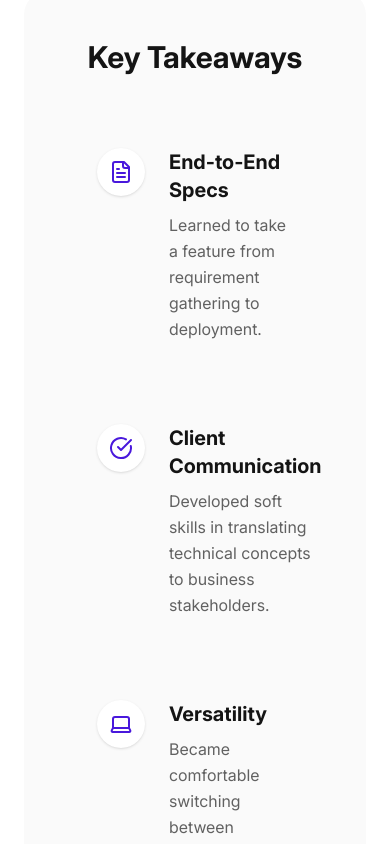
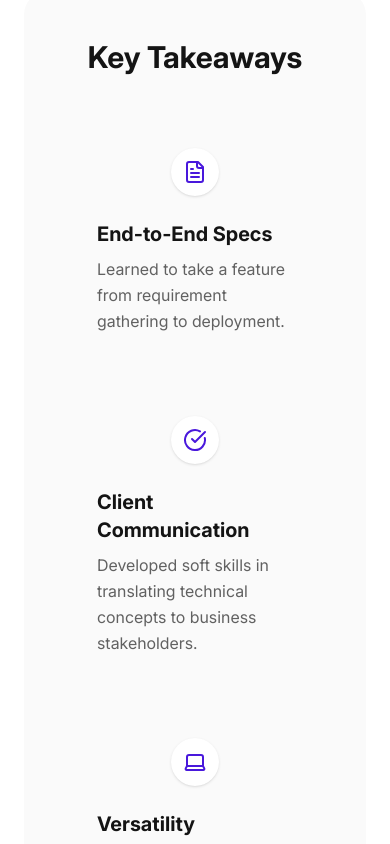
Before and after one commit to dzulfiqarzaky19/portfolio, a React app: page /experience/consistech in a window 390 px wide. Shown: the part 4500-5344 px from the top of the page. Built offline with nearby package versions, Linux system fonts and the light colour scheme; the HTML template or start-up script is replaced by a standard one.

Commit message:
portfolio: fix text on smaller size

```diff
--- a/src/features/experience/components/KeyTakeaways.tsx
+++ b/src/features/experience/components/KeyTakeaways.tsx
@@ -15,7 +15,7 @@ export const KeyTakeaways: React.FC<KeyTakeawaysProps> = ({ data }) => {
                      {data.keyTakeaways.map((item, index) => {
                          const Icon = item.icon;
                          return (
-                            <div key={index} className="flex gap-6 items-start p-6 rounded-xl hover:bg-[hsl(var(--surface-0))] transition-colors border border-transparent hover:border-[hsl(var(--border))]">
+                            <div key={index} className="flex flex-col md:flex-row gap-6 items-center md:items-start p-6 rounded-xl hover:bg-[hsl(var(--surface-0))] transition-colors border border-transparent hover:border-[hsl(var(--border))]">
                                 <div className="shrink-0 w-12 h-12 rounded-full bg-white shadow-sm flex items-center justify-center text-[hsl(var(--primary))]">
                                     {Icon && <Icon className="w-6 h-6" />}
                                 </div>
```
